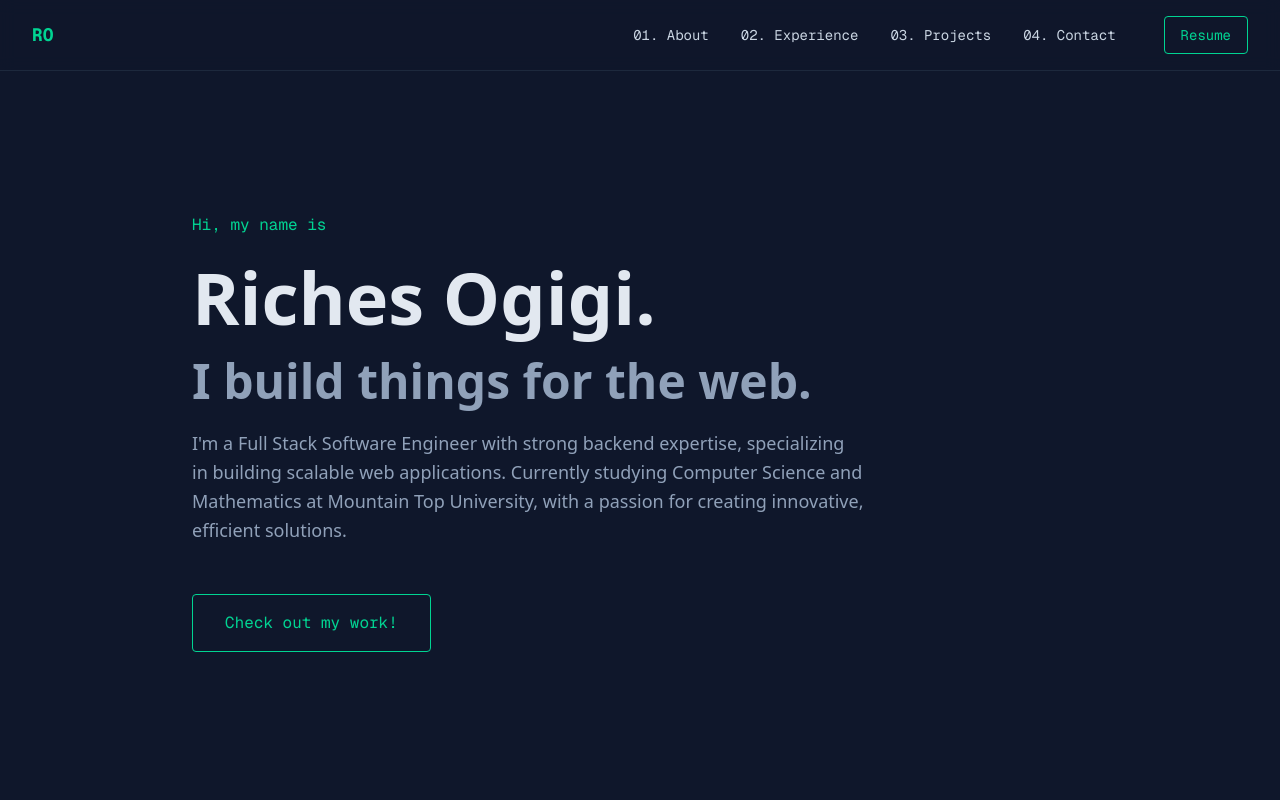
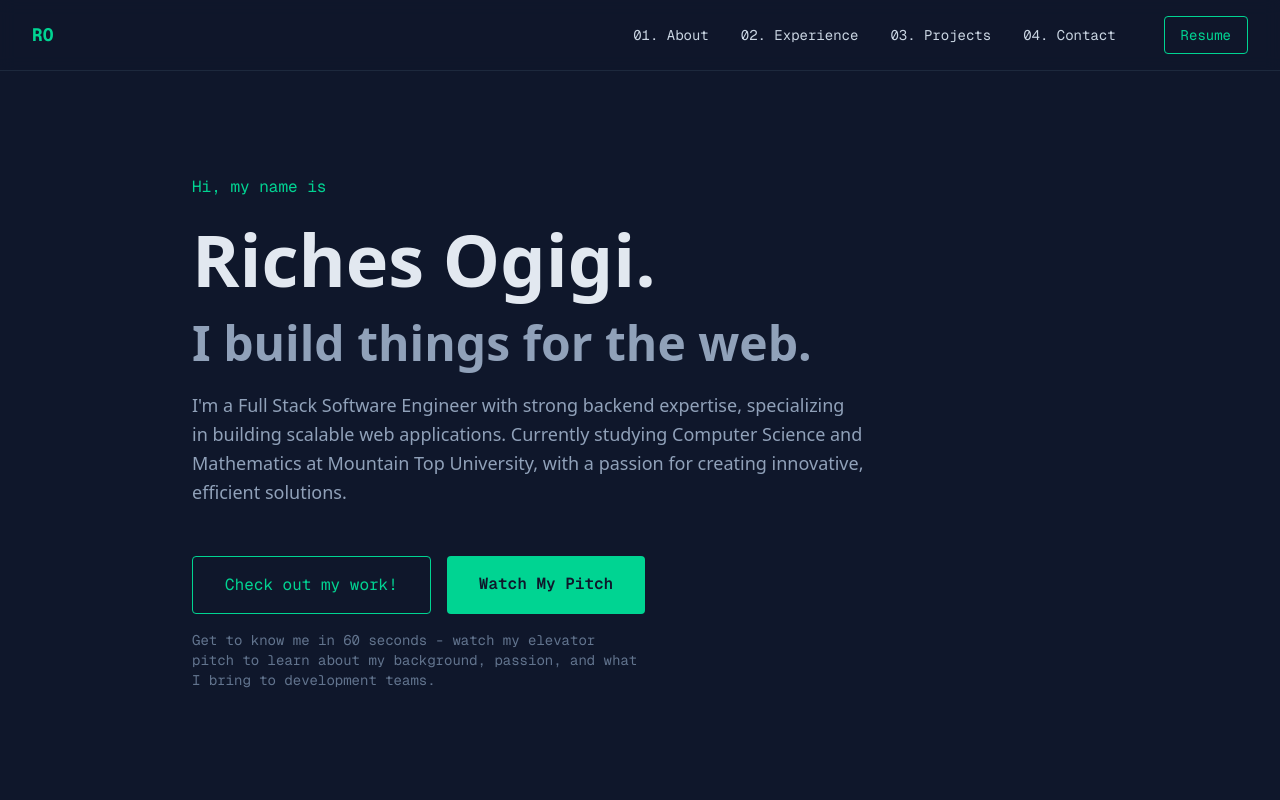
Before and after one commit to ricky-ultimate/portfolio-v1, a Next.js app: page / in a window 1280 px wide. Shown: the top 800 px of the page. Built offline with nearby package versions, Linux system fonts and the light colour scheme.

Commit message:
chore: elevator pitch

```diff
--- a/src/app/elevator-pitch/page.tsx
+++ b/src/app/elevator-pitch/page.tsx
@@ -40,6 +40,16 @@ export default function ElevatorPitch() {
           {/* Video Section */}
           <div className="mb-12">
             <div className="relative bg-slate-800/50 rounded-xl border-2 border-slate-700 overflow-hidden">
+              <video
+                className="w-full aspect-video bg-gradient-to-br from-slate-800 to-slate-900"
+                controls
+                poster="/images/elevator-pitch-thumbnail.jpg" // Replace with your thumbnail
+                preload="metadata"
+              >
+                <source src="/videos/elevator-pitch.mp4" type="video/mp4" />
+                <source src="/videos/elevator-pitch.webm" type="video/webm" />
+
+                {/* Fallback content for browsers that don't support video */}
                 <div className="aspect-video flex items-center justify-center bg-gradient-to-br from-slate-800 to-slate-900">
                   <div className="text-center space-y-6">
                     {/* Play Button Icon */}
@@ -53,8 +63,7 @@ export default function ElevatorPitch() {
                         Video Coming Soon
                       </h3>
                       <p className="text-slate-400 max-w-md mx-auto">
-                      I'm currently preparing my elevator pitch video. Check back soon to
-                      learn more about my journey and passion for software engineering!
+                        Your browser doesn't support video playback. The elevator pitch video will be available soon!
                       </p>
                     </div>
 
@@ -71,20 +80,18 @@ export default function ElevatorPitch() {
                     </div>
                   </div>
                 </div>
+              </video>
 
-              {/* Video Controls Placeholder */}
+              {/* Video Info */}
               <div className="bg-slate-800 px-6 py-4 border-t border-slate-700">
                 <div className="flex items-center justify-between">
                   <div className="flex items-center space-x-4">
-                    <div className="w-8 h-8 bg-slate-700 rounded-full"></div>
                     <div className="text-sm text-slate-400 font-mono">
-                      Duration: ~60 seconds
+                      Duration: ~60 seconds | My Professional Introduction
                     </div>
                   </div>
-                  <div className="flex items-center space-x-3">
-                    <div className="w-6 h-6 bg-slate-700 rounded"></div>
-                    <div className="w-6 h-6 bg-slate-700 rounded"></div>
-                    <div className="w-6 h-6 bg-slate-700 rounded"></div>
+                  <div className="text-xs text-slate-500 font-mono">
+                    HD Quality Available
                   </div>
                 </div>
               </div>
--- a/src/components/Hero.tsx
+++ b/src/components/Hero.tsx
@@ -1,3 +1,5 @@
+import Link from "next/link";
+
 interface HeroProps {
   scrollToSection: (sectionId: string) => void;
 }
@@ -21,13 +23,25 @@ export function Hero({ scrollToSection }: HeroProps) {
             University, with a passion for creating innovative, efficient
             solutions.
           </p>
-          <div className="pt-6">
+          <div className="pt-6 space-y-4">
+            <div className="flex flex-col sm:flex-row gap-4">
               <button
                 onClick={() => scrollToSection("projects")}
                 className="px-8 py-4 border border-emerald-400 text-emerald-400 rounded hover:bg-emerald-400/10 transition-all duration-300 font-mono hover:transform hover:-translate-y-1"
               >
                 Check out my work!
               </button>
+              <Link
+                href="/elevator-pitch"
+                className="px-8 py-4 bg-emerald-400 text-slate-900 rounded hover:bg-emerald-300 transition-all duration-300 font-mono font-semibold hover:transform hover:-translate-y-1 text-center"
+              >
+                Watch My Pitch
+              </Link>
+            </div>
+            <p className="text-slate-500 text-sm font-mono max-w-md">
+              Get to know me in 60 seconds - watch my elevator pitch to learn about my background,
+              passion, and what I bring to development teams.
+            </p>
           </div>
         </div>
       </div>
```
Lines whose indentation alone changed are shown as unchanged.
